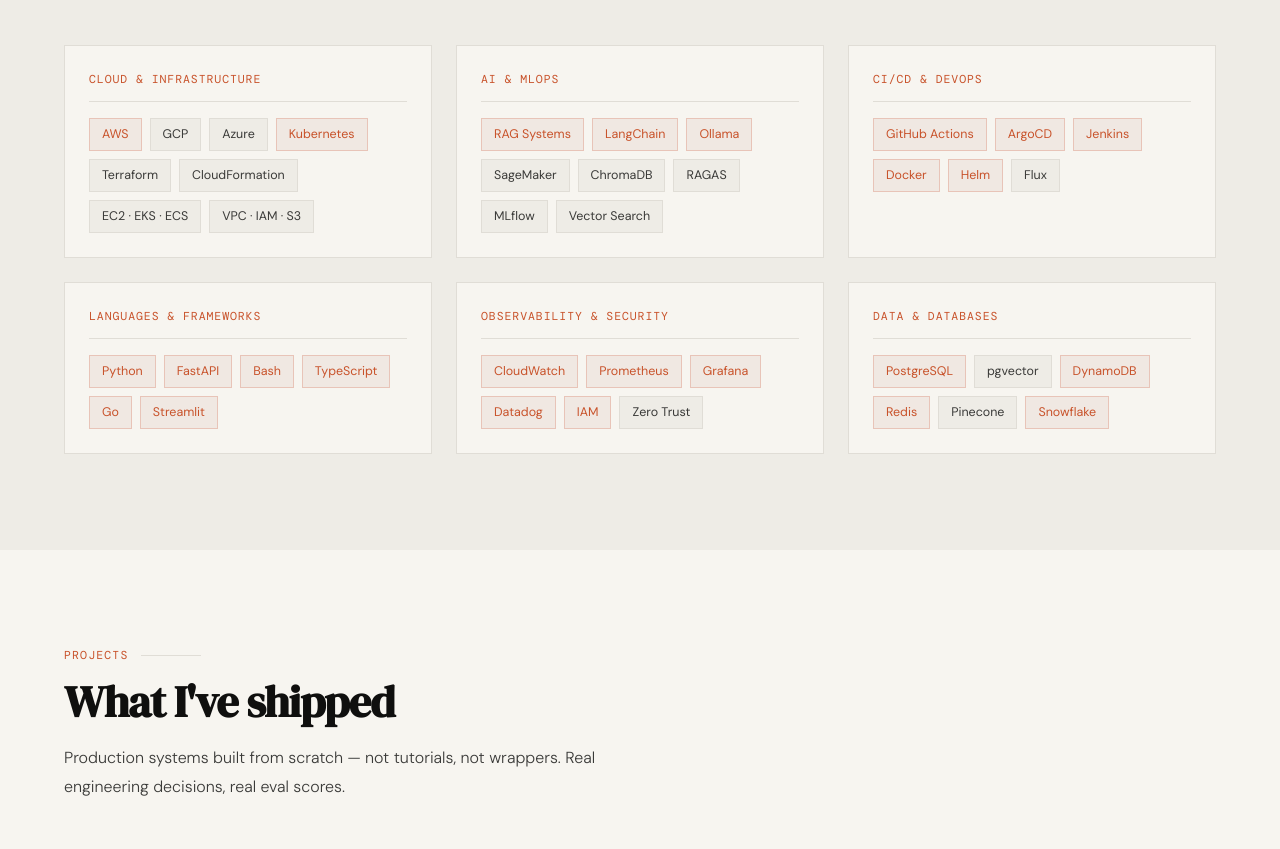
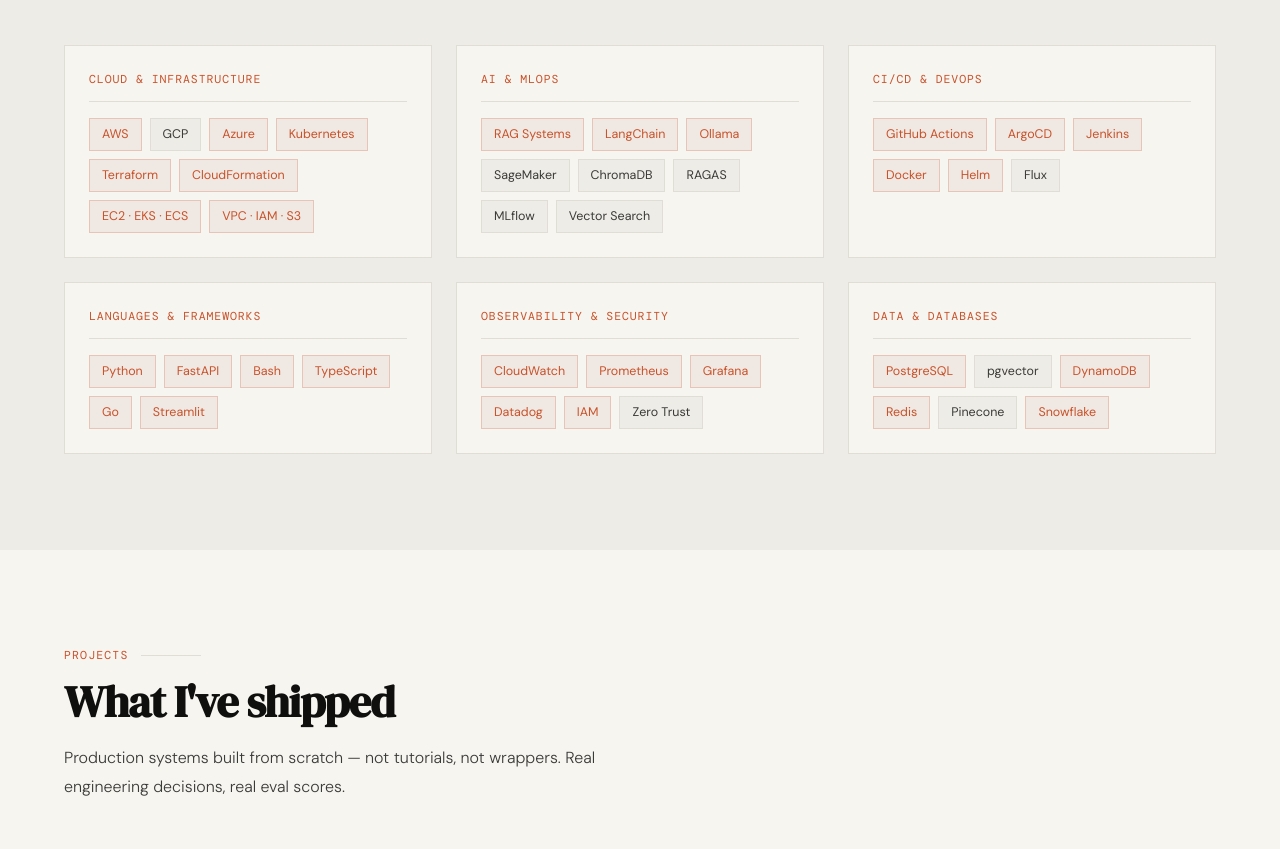
Before and after one commit to jagadeeshrl93/jagadeeshrl93.github.io, a plain HTML site: page index.html in a window 1280 px wide. Shown: the part 1811-2660 px from the top of the page. Drawn offline with nearby package versions, Linux system fonts and the light colour scheme.

Commit message:
feat: highlight Azure, Terraform, CloudFormation, EC2, VPC

```diff
--- a/index.html
+++ b/index.html
@@ -631,12 +631,12 @@
       <div class="skill-tags">
         <span class="skill-tag hot">AWS</span>
         <span class="skill-tag">GCP</span>
-        <span class="skill-tag">Azure</span>
+        <span class="skill-tag hot">Azure</span>
         <span class="skill-tag hot">Kubernetes</span>
-        <span class="skill-tag">Terraform</span>
-        <span class="skill-tag">CloudFormation</span>
-        <span class="skill-tag">EC2 · EKS · ECS</span>
-        <span class="skill-tag">VPC · IAM · S3</span>
+        <span class="skill-tag hot">Terraform</span>
+        <span class="skill-tag hot">CloudFormation</span>
+        <span class="skill-tag hot">EC2 · EKS · ECS</span>
+        <span class="skill-tag hot">VPC · IAM · S3</span>
       </div>
     </div>
     <div class="skill-group">
```
